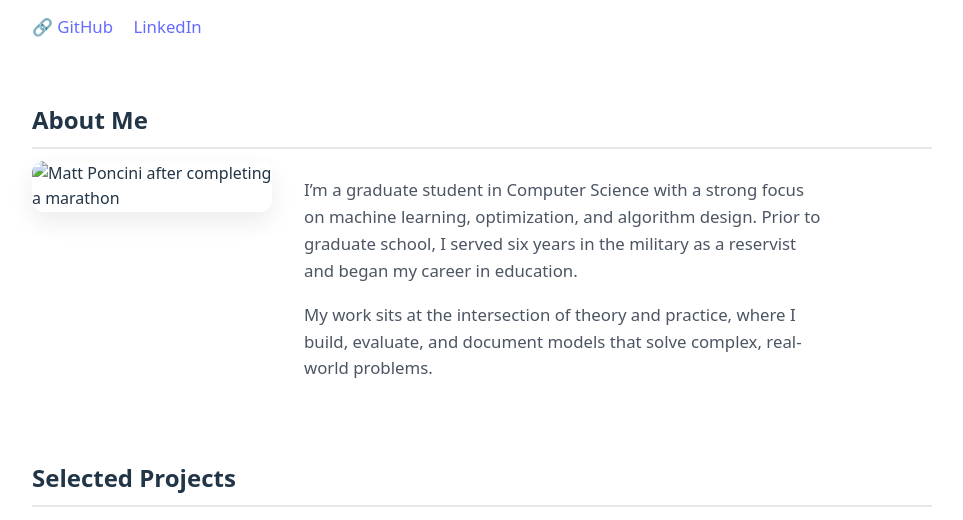
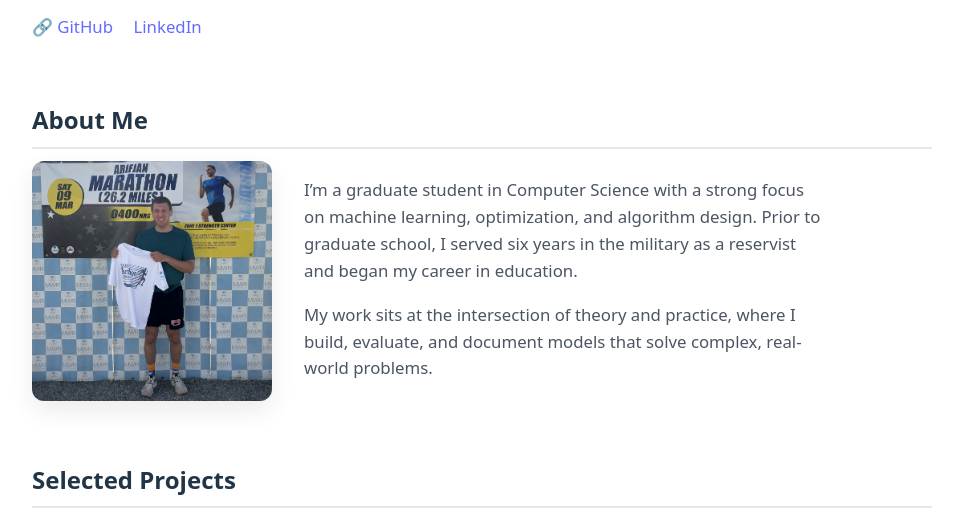
Before and after one commit to MPoncini96/MPoncini96.github.io, a plain HTML site: page index.html in a window 1280 px wide. Shown: the part 259-779 px from the top of the page, without its empty margins (158-1121 px from the left). Drawn offline with Linux system fonts and the light colour scheme.

Commit message:
Change image file extension from .jpg to .jpeg

```diff
--- a/index.html
+++ b/index.html
@@ -29,7 +29,7 @@
 
       <div class="about">
         <img
-          src="images/marathon.jpg"
+          src="images/marathon.jpeg"
           alt="Matt Poncini after completing a marathon"
           class="about-photo"
         />
```
